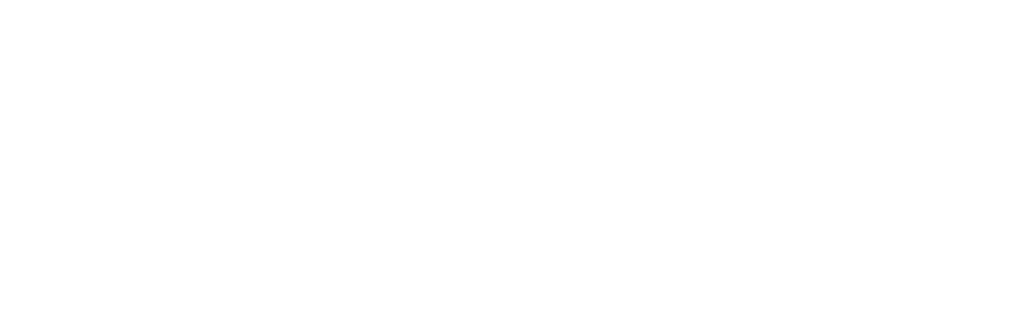
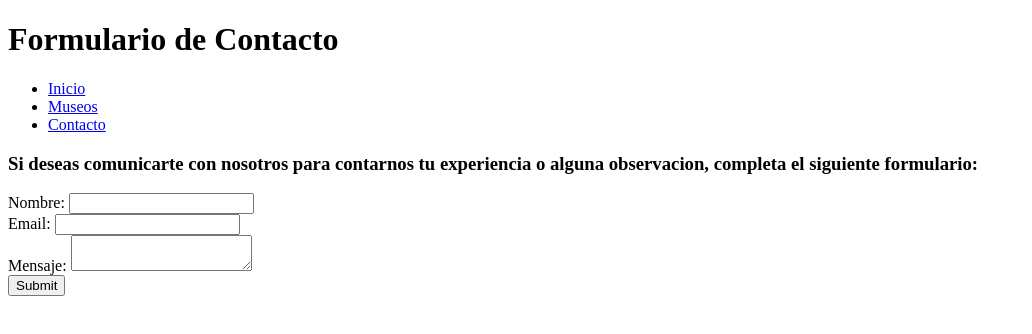
Before and after one commit to SaraviaNoemiAyelen/pv_tp1_grupo11, a plain HTML site: page contactos.html in a window 1280 px wide. Shown: the whole page, without its empty margins (0-1032 px from the left). Drawn offline with Linux system fonts and the light colour scheme.

Commit message:
Se agrego contenido en contactos.html con un Formulario para saber la experiencia del usuario

```diff
--- a/contactos.html
+++ b/contactos.html
@@ -6,6 +6,32 @@
     <title>Contactos</title>
 </head>
 <body>
-
+    <header>
+        <h1>Formulario de Contacto</h1>
+    </header>
+    <nav>
+        <ul>
+            <li><a href="index.html">Inicio</a></li>
+            <li><a href="museos.html">Museos</a></li>
+            <li><a href="contactos.html">Contacto</a></li>
+        </ul>
+    </nav>
+    <section>
+        <h3>Si deseas comunicarte con nosotros para contarnos tu experiencia o alguna observacion,
+            completa el siguiente formulario:
+        </h3>
+    </section>
+    <section>
+        <label>Nombre:</label>
+        <input type="text" required>
+        <br>
+        <label>Email:</label>
+        <input type="email" required>
+        <br>
+        <label>Mensaje:</label>
+        <textarea></textarea>
+        <br>
+        <input type="submit">
+    </section>
 </body>
 </html>
```
